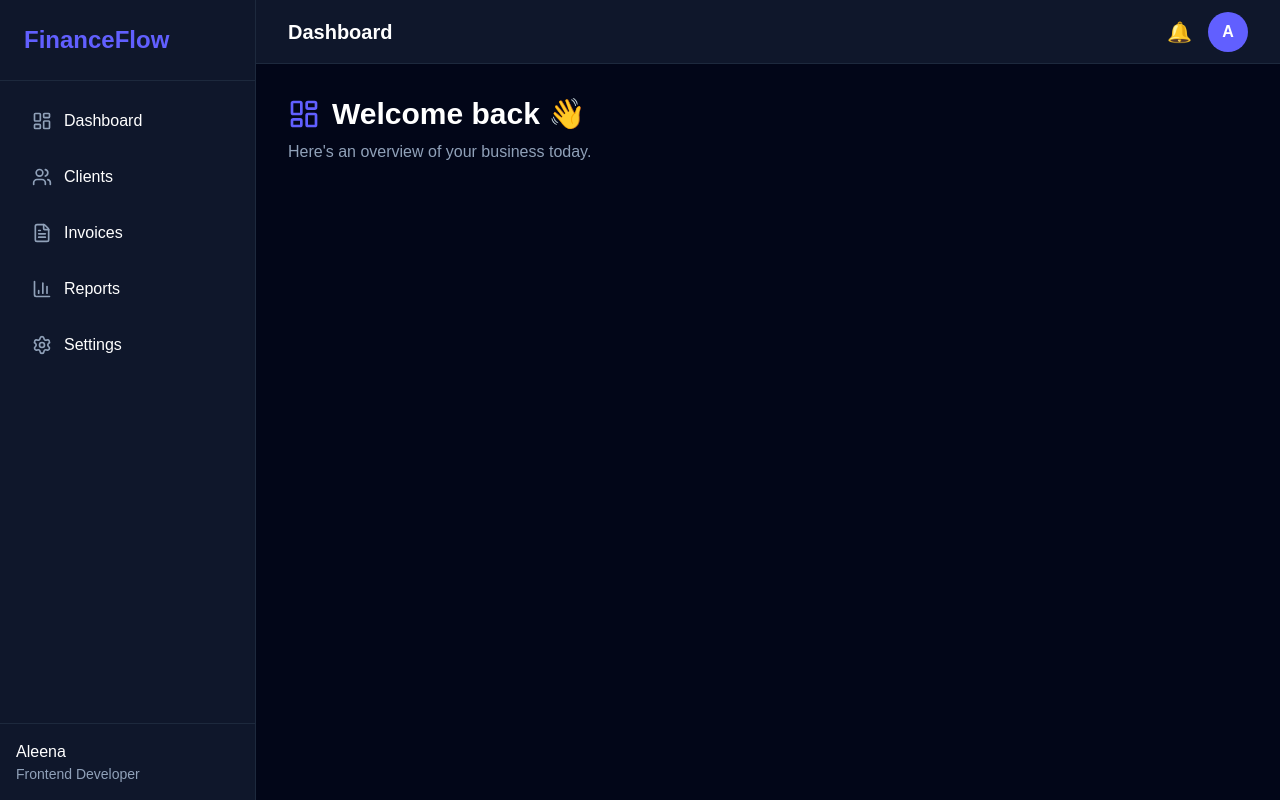
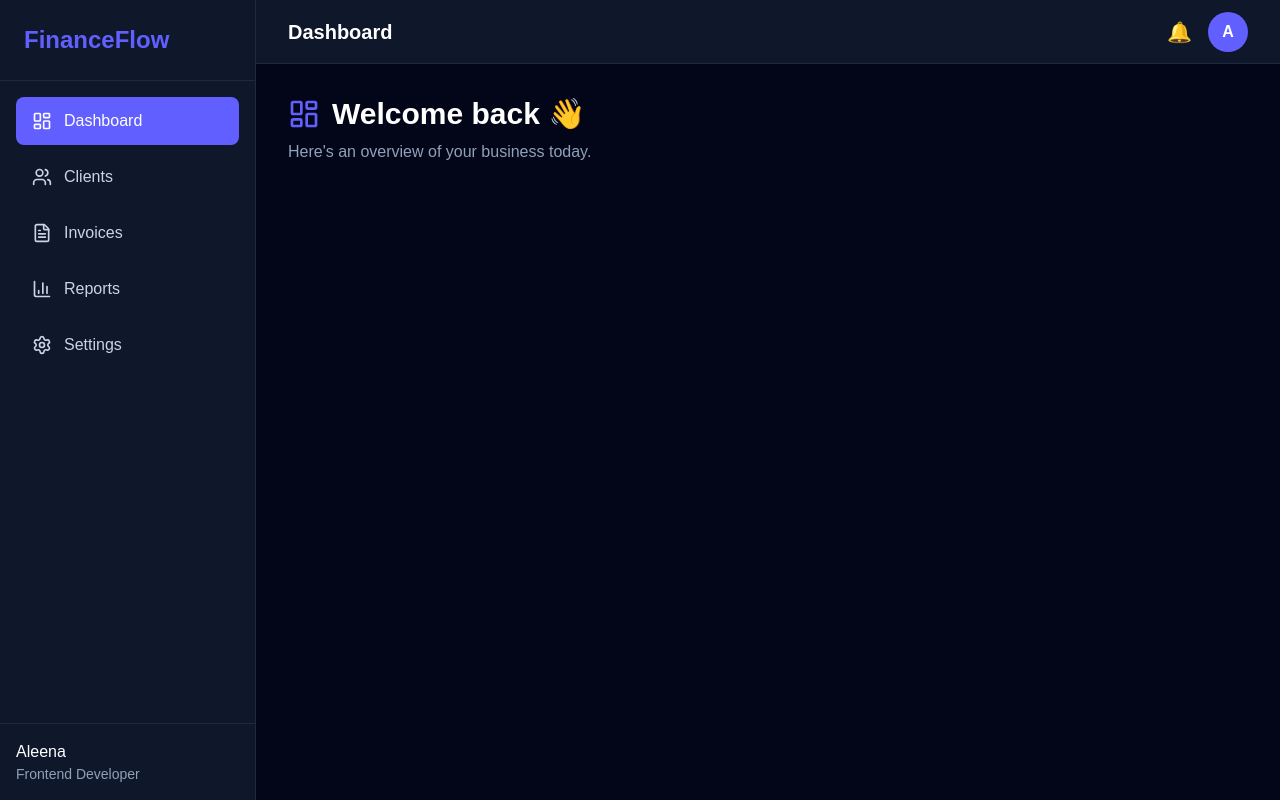
Before and after one commit to Aleena-Yameen/financeflow-saas, a Next.js app: page /dashboard in a window 1280 px wide. Built offline with nearby package versions, Linux system fonts and the light colour scheme.

Commit message:
feat: add active sidebar navigation

```diff
--- a/components/layout/Sidebar.tsx
+++ b/components/layout/Sidebar.tsx
@@ -1,3 +1,6 @@
+"use client";
+
+import Link from "next/link"; import { usePathname } from "next/navigation";
 import {
   LayoutDashboard,
   Users,
@@ -35,6 +38,7 @@ const menuItems = [
 ];
 
 export default function Sidebar() {
+  const pathname = usePathname();
   return (
     <aside className="w-64 bg-slate-900 border-r border-slate-800 flex flex-col">
       <div className="p-6 border-b border-slate-800">
@@ -45,20 +49,11 @@ export default function Sidebar() {
 
       <nav className="flex-1 p-4">
         <ul className="space-y-2">
-          {menuItems.map((item) => {
-  const Icon = item.icon;
-
-  return (
-    <li
-      key={item.label}
-      className="flex items-center gap-3 rounded-lg px-4 py-3 hover:bg-slate-800 cursor-pointer transition-colors"
-    >
-      <Icon className="h-5 w-5 text-slate-400" />
-
-      <span>{item.label}</span>
-    </li>
-  );
-})}
+          {menuItems.map((item) =>
+            { const Icon = item.icon;
+            const isActive = pathname === item.href;
+             return ( <li key={item.label}>
+             <Link href={item.href} className={`flex items-center gap-3 rounded-lg px-4 py-3 transition-colors ${ isActive ? "bg-indigo-500 text-white" : "text-slate-300 hover:bg-slate-800 hover:text-white" }`} > <Icon className="h-5 w-5" /> <span>{item.label}</span> </Link> </li> ); })}
         </ul>
       </nav>
 
```
